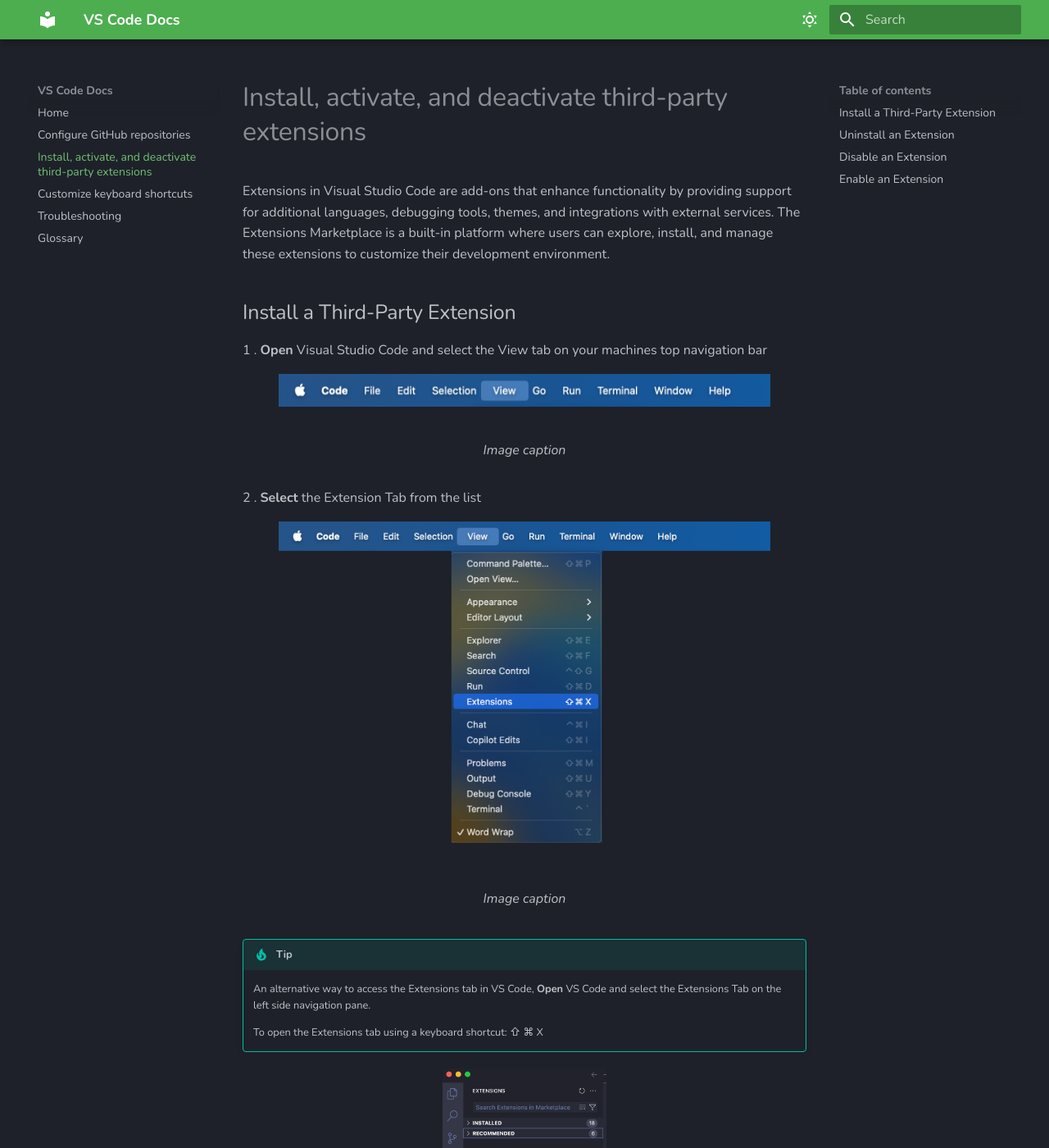
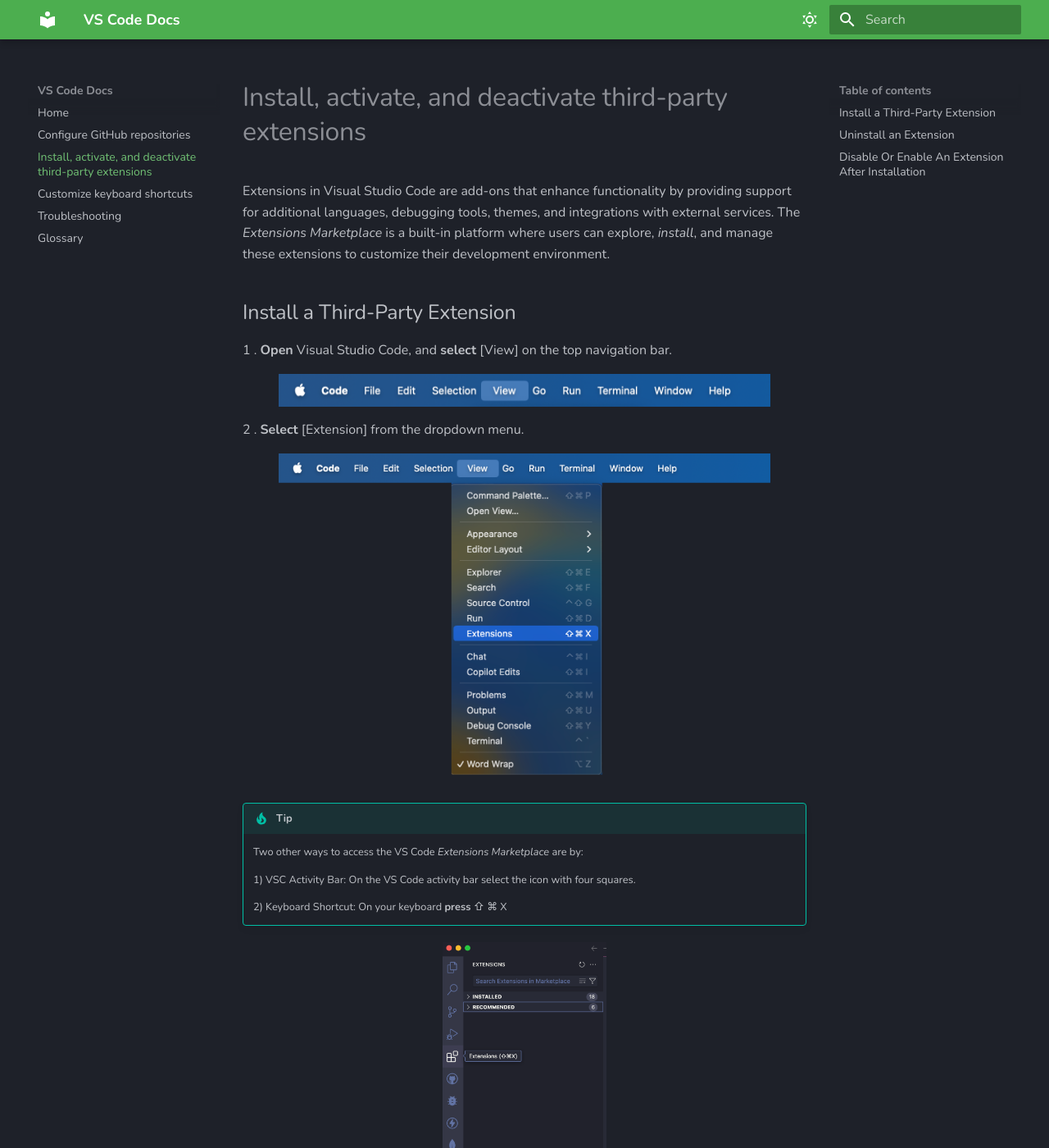
Before and after one commit to DJANG2024/MKDocsMaterial, an MkDocs documentation site: the page built from docs/extensions.md, in a window 1280 px wide and 1400 px high. Shown: the whole window at 82% size. Built offline with MkDocs 1.6.1 and Material for MkDocs 9.7.7, drawn with Linux system fonts in a browser that asks for light colours; some of the changed text lies outside the part shown.

Commit message:
Update git extensions with glossary terms, add glossary introduction, add index typographical conventions intro

```diff
--- a/docs/extensions.md
+++ b/docs/extensions.md
@@ -1,70 +1,70 @@
-Extensions in Visual Studio Code are add-ons that enhance functionality by providing support for additional languages, debugging tools, themes, and integrations with external services. The Extensions Marketplace is a built-in platform where users can explore, install, and manage these extensions to customize their development environment.
+Extensions in Visual Studio Code are add-ons that enhance functionality by providing support for additional languages, debugging tools, themes, and integrations with external services. The <i>Extensions Marketplace</i> is a built-in platform where users can explore, <i>install</i>, and manage these extensions to customize their development environment.
 
 ## Install a Third-Party Extension
 
-1 . <b>Open</b> Visual Studio Code and select the View tab on your machines top navigation bar
+1 . <b>Open</b> Visual Studio Code, and <b>select</b> [View] on the top navigation bar.
 
 <figure markdown="span">
   ![Image title](Assets/task3.1.png){ width="600" }
-  <figcaption>Image caption</figcaption>
 </figure>
 
-2 . <b>Select</b> the Extension Tab from the list
+2 . <b>Select</b> [Extension] from the dropdown menu.
 
 <figure markdown="span">
   ![Image title](Assets/task3.2.png){ width="600" }
-  <figcaption>Image caption</figcaption>
 </figure>
 
 !!! tip "Tip"
-    An alternative way to access the Extensions tab in VS Code, <b>Open</b> VS Code and select the Extensions Tab on the left side navigation pane.
+    Two other ways to access the VS Code <i>Extensions Marketplace</i> are by:
 
-    To open the Extensions tab using a keyboard shortcut: ⇧ &#8984 X
+    1) VSC Activity Bar: On the VS Code activity bar select the icon with four squares.
+
+    2) Keyboard Shortcut: On your keyboard <b>press</b> ⇧ &#8984 X
 
 <figure markdown="span">
   ![Image title](Assets/task3.3.png){ width="200" }
-  <figcaption>Image caption</figcaption>
 </figure>
 
-3 . <b>Search</b> and browse through popular extensions using the extensions searchbar.
+3 . <b>Search</b> and browse through popular <i>extensions</i> using the extensions searchbar.
 
-4 . <b>Select</b> an extension and then <b>click</b> on the install button
+4 . <b>Select</b> an <i>extension</i> and then <b>click</b> [Install].
 
 !!! success "Success"
-    Once the <i>Install</i> Button changes to an <i>Uninstall</i> button, you have successfully installed the extension
+    Once the [Install] Button changes to an [Uninstall] button, you have successfully installed the extension.
 
 ## Uninstall an Extension
 
-5 . <b>Select</b> an extension that you would like to uninstall
+5 . <b>Select</b> an <i>extension</i> that you would like to <i>uninstall</i>.
 
-6 . <b>Click</b> on the uninstall button
+6 . <b>Click</b> on the [Uninstall] button.
 
 <figure markdown="span">
   ![Image title](Assets/task3.4.png){ width="100" }
-  <figcaption>Image caption</figcaption>
 </figure>
 
-## Disable an Extension
+## Disable Or Enable An Extension After Installation
 
-7 . <b>Select</b> an extension that you would like to deactivate
+7 . <b>Select</b> an <i>extension</i> that you would like to <i>disable</i>.
 
-8 . <b>Click</b> on the disable button
+8 . <b>Click</b> on the [Disable] button.
 
 <figure markdown="span">
   ![Image title](Assets/task3.5.png){ width="100" }
-  <figcaption>Image caption</figcaption>
 </figure>
 
-## Enable an Extension
 
-9 . <b>Select</b> an extension that you would like to Enable
+9 . <b>Select</b> an <i>extension</i> that you would like to </i>enable</i>.
 
-10 . <b>Click</b> on the Enable button
+10 . <b>Click</b> on the [Enable] button.
 
 <figure markdown="span">
   ![Image title](Assets/task3.6.png){ width="100" }
-  <figcaption>Image caption</figcaption>
 </figure>
 
+<br />
+
+!!! tip "Tip"
+    Once the [Enable] button changes to a [Disable] button, you have successfully <i>enabled</i> the <i>extension</i>.
+
 !!! success "Success"
-    Once the <i>Enable</i> Button changes to an <i>Disable</i> button, you have successfully enabled the extension
+    Congratulations! You have successfully learned how to install and configure extensions so you can create your own personalized development environment.
```
Also changed, not shown: docs/Glossary.md (+4 -1 lines), docs/github_repo.md (+1 -1 lines), docs/index.md (+2 -2 lines).
